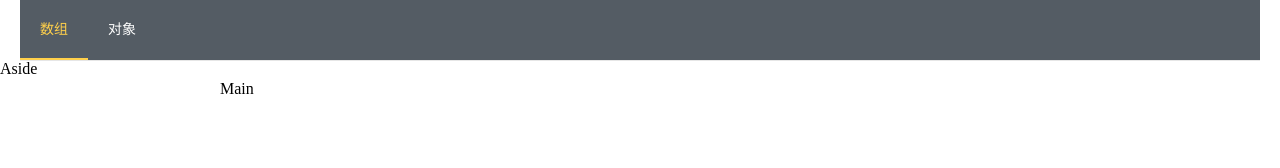
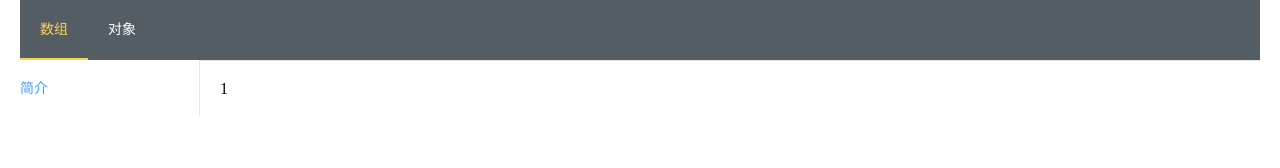
Before and after one commit to yokiyokiyoki/js-basic, a Vue app: page /#/array in a window 1280 px wide. Shown: the top 168 px of the page. Built offline with nearby package versions, Linux system fonts and the light colour scheme.

Commit message:
修改布局

```diff
--- a/src/less/home.less
+++ b/src/less/home.less
@@ -1,3 +1,9 @@
 .container {
   height: 100%;
+  .el-header {
+    padding: 0px;
+    .el-menu {
+      height: 100%;
+    }
+  }
 }
--- /dev/null
+++ b/src/pages/array/components/intro.vue
@@ -0,0 +1,8 @@
+<template>
+  <div class="intro">
+        1
+  </div>
+</template>
+<script>
+export default {};
+</script>
--- a/src/pages/array/index.vue
+++ b/src/pages/array/index.vue
@@ -1,9 +1,34 @@
 <template>
     <el-container class="array">
-        <el-aside width="200px">Aside</el-aside>
-        <el-main>Main</el-main>
+        <el-aside width="200px">
+            <el-menu
+            :default-active="active"
+            class="el-menu-vertical-demo"
+            @select="handleSelect">
+            <el-menu-item index="intro">
+                <span slot="title">简介</span>
+            </el-menu-item>
+            </el-menu>
+        </el-aside>
+        <el-main>
+            <component :is="componentId"></component>
+        </el-main>
     </el-container>
 </template>
 <script>
-export default {};
+const intro = () => import("./components/intro");
+export default {
+  data() {
+    return {
+      active: "intro",
+      componentId: "intro"
+    };
+  },
+  methods: {
+    handleSelect(key, keyPath) {}
+  },
+  components: {
+    intro
+  }
+};
 </script>
```
